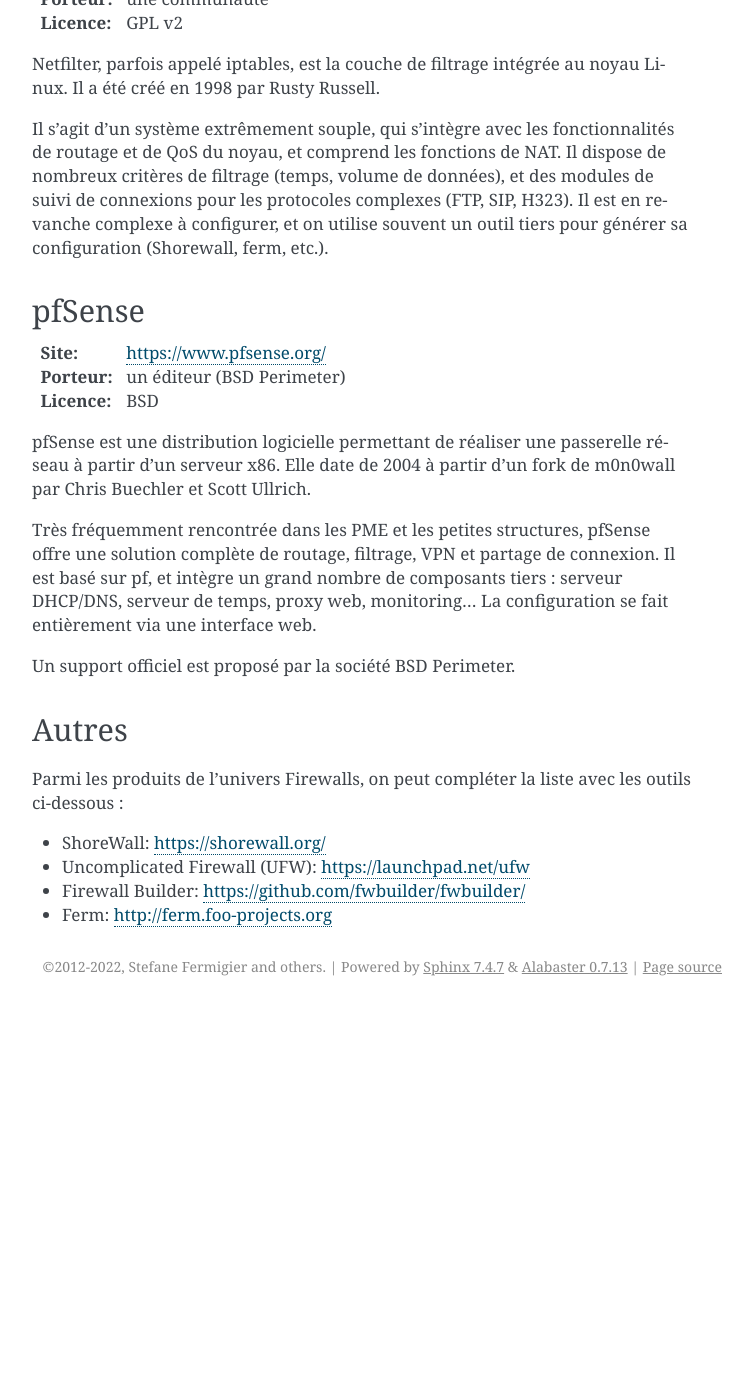
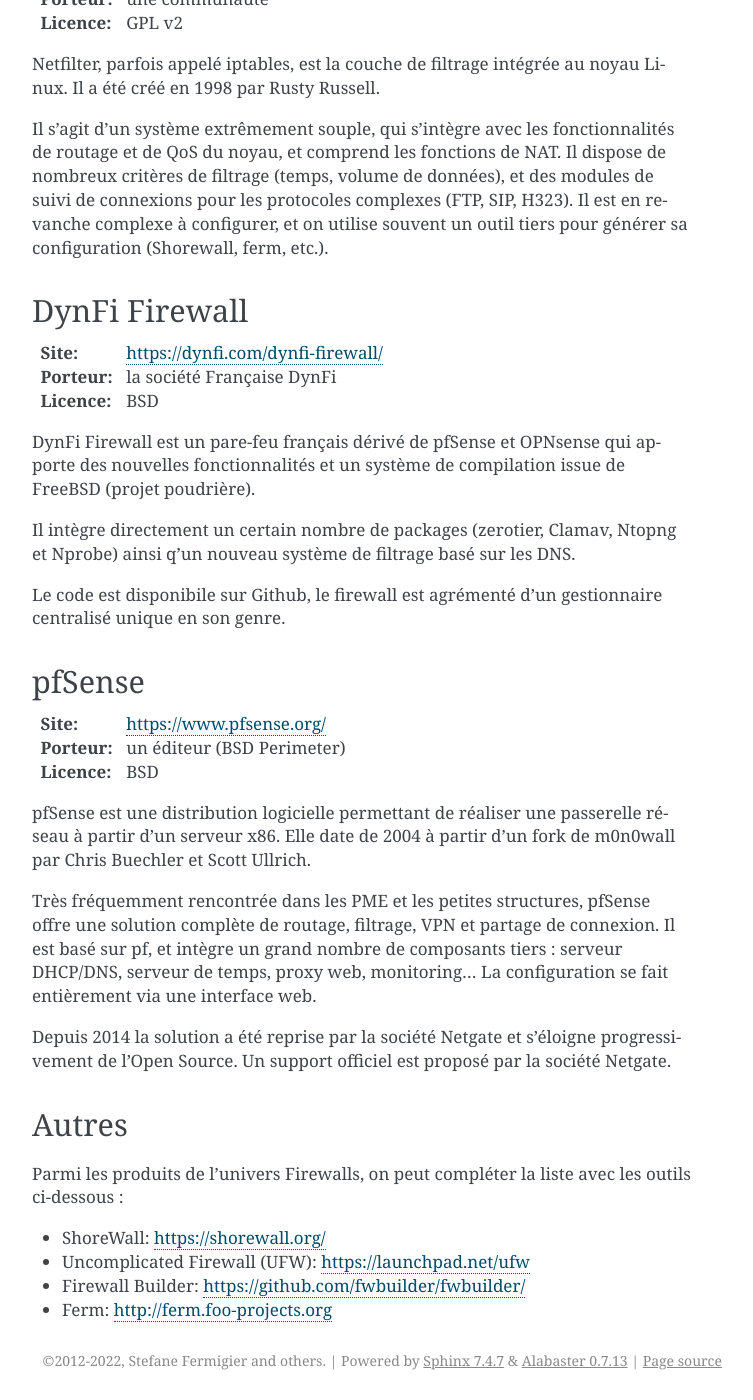
Before and after one commit to sfermigier/guide-oss, a Sphinx documentation site: the page built from source/infrastructure/firewalls.rst, in a window 1280 px wide and 1400 px high, scrolled down 912 px. Shown: the whole window, without its empty margins (388-1141 px from the left). Built offline with Sphinx 7.4.7, drawn with Linux system fonts in a browser that asks for light colours; comment, search, counter and statistics services are not loaded; before the commit the page ends 1918 px from its top, so only the background shows below that.

Commit message:
update firewalls.

```diff
--- a/source/infrastructure/firewalls.rst
+++ b/source/infrastructure/firewalls.rst
@@ -3,11 +3,11 @@
 
 La notion de firewall est souvent liée à celle de routage, c'est-à-dire l'acheminement des flux réseau entre les différentes machines.
 
-Les firewalls sont donc généralement installés sur des équipements de routage, dont ils sont une partie intégrante. Ce qui signifie que le routage peut être modifié par une décision du firewall, et que le firewall appliquera des règles de filtrage différentes selon l'origine et la destination du trafic. C’est la mission principale du firewall.
+Les firewalls sont donc généralement installés sur des équipements de routage, dont ils sont une partie intégrante. Ce qui signifie que le routage peut être modifié par une décision du firewall, et que le firewall appliquera des règles de filtrage différentes selon l'origine et la destination du trafic. C'est la mission principale du firewall.
 
 Le firewall peut également être utilisé dans un rôle plus qualitatif, plus fin, comme le volume de bande passante autorisé pour telle ou telle application dans tel ou tel contexte.
 
-En matière de firewall, l’offre open source est très riche avec des produits tels que Packet Filter, NetFilter ou pfSense.
+En matière de firewall, l'offre open source est très riche avec des produits tels que Packet Filter, NetFilter ou pfSense.
 
 
 pf (Packet Filter)
@@ -34,6 +34,19 @@
 Il s'agit d'un système extrêmement souple, qui s'intègre avec les fonctionnalités de routage et de QoS du noyau, et comprend les fonctions de NAT. Il dispose de nombreux critères de filtrage (temps, volume de données), et des modules de suivi de connexions pour les protocoles complexes (FTP, SIP, H323). Il est en revanche complexe à configurer, et on utilise souvent un outil tiers pour générer sa configuration (Shorewall, ferm, etc.).
 
 
+DynFi Firewall
+--------------
+
+:Site: https://dynfi.com/dynfi-firewall/
+:Porteur: la société Française DynFi
+:Licence: BSD
+
+DynFi Firewall est un pare-feu français dérivé de pfSense et OPNsense qui apporte des nouvelles fonctionnalités et un système de compilation issue de FreeBSD (projet poudrière).
+
+Il intègre directement un certain nombre de packages (zerotier, Clamav, Ntopng et Nprobe) ainsi q’un nouveau système de filtrage basé sur les DNS.
+
+Le code est disponibile sur Github, le firewall est agrémenté d’un gestionnaire centralisé unique en son genre.
+
 pfSense
 -------
 
@@ -41,19 +54,20 @@
 :Porteur: un éditeur (BSD Perimeter)
 :Licence: BSD
 
-pfSense est une distribution logicielle permettant de réaliser une passerelle réseau à partir d'un serveur x86. Elle date de 2004 à partir d’un fork de m0n0wall par Chris Buechler et Scott Ullrich.
+pfSense est une distribution logicielle permettant de réaliser une passerelle réseau à partir d'un serveur x86. Elle date de 2004 à partir d'un fork de m0n0wall par Chris Buechler et Scott Ullrich.
 
 Très fréquemment rencontrée dans les PME et les petites structures, pfSense offre une solution complète de routage, filtrage, VPN et partage de connexion. Il est basé sur pf, et intègre un grand nombre de composants tiers : serveur DHCP/DNS, serveur de temps, proxy web, monitoring... La configuration se fait entièrement via une interface web.
 
-Un support officiel est proposé par la société BSD Perimeter.
+Depuis 2014 la solution a été reprise par la société Netgate et s’éloigne progressivement de l’Open Source.
+Un support officiel est proposé par la société Netgate.
 
 
 Autres
 ------
 
-Parmi les produits de l’univers Firewalls, on peut compléter la liste avec les outils ci-dessous :
+Parmi les produits de l'univers Firewalls, on peut compléter la liste avec les outils ci-dessous :
 
 - ShoreWall: https://shorewall.org/
-- Uncomplicated Firewall (UFW):  https://launchpad.net/ufw
-- Firewall Builder:  https://github.com/fwbuilder/fwbuilder/
+- Uncomplicated Firewall (UFW): https://launchpad.net/ufw
+- Firewall Builder: https://github.com/fwbuilder/fwbuilder/
 - Ferm: http://ferm.foo-projects.org
```
